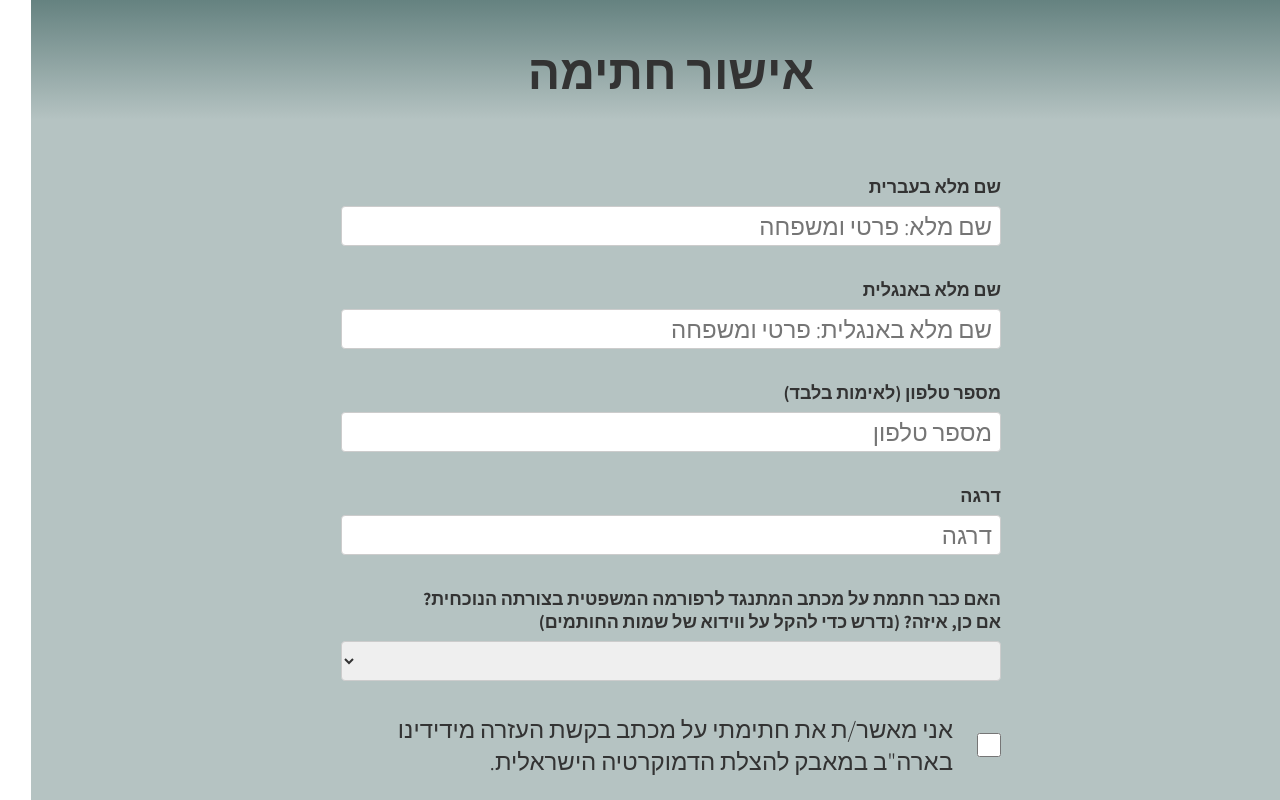
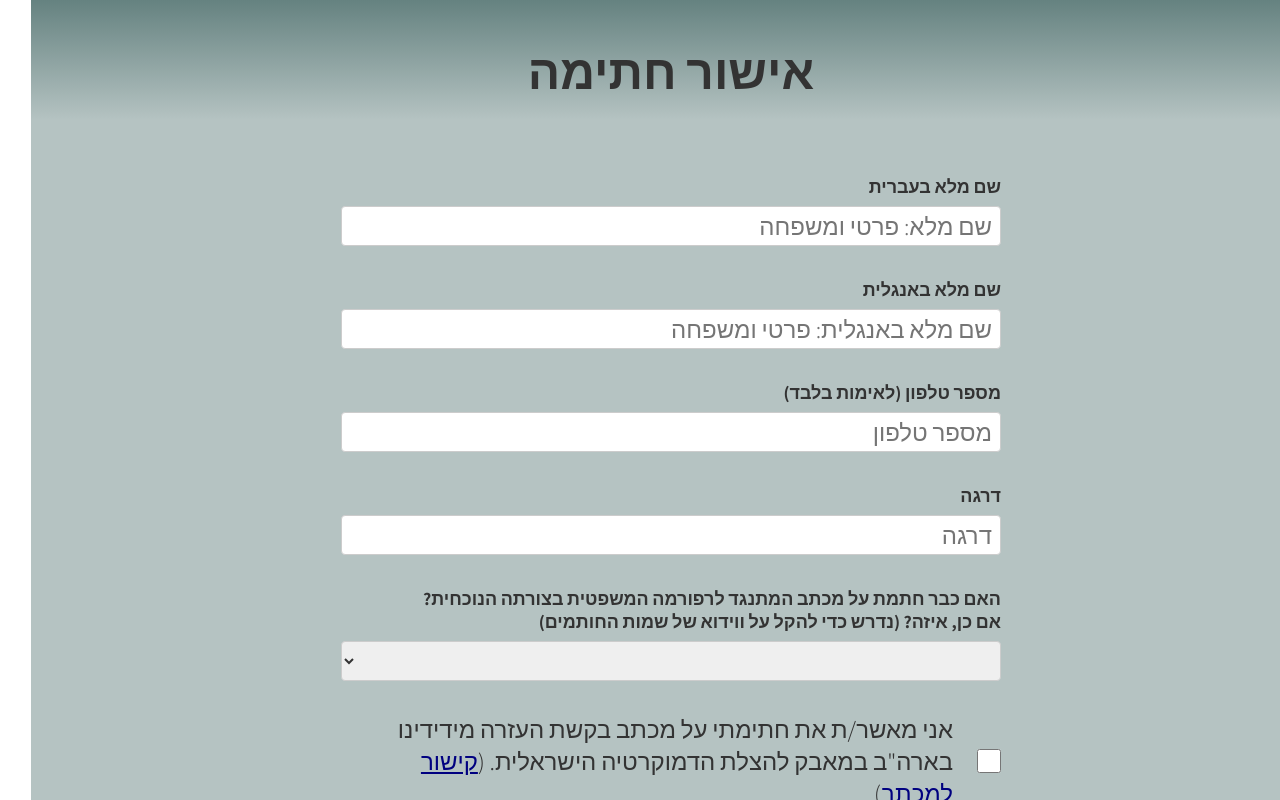
Before and after one commit to akariv/talpisign2, an Angular app: page / in a window 1280 px wide. Built offline with nearby package versions, Linux system fonts and the light colour scheme.

Commit message:
Add link

```diff
--- a/src/app/app.component.html
+++ b/src/app/app.component.html
@@ -26,7 +26,9 @@
 </div>
 <div class='section h'>
   <input type="checkbox" [(ngModel)]="approved" required>
-  <p>{{legalese}}</p>
+  <p>{{legalese}}
+    (<a href='https://drive.google.com/file/d/1V9cyaU350eXs4xx8kwMWD0yOs-JF2KPx/view' target="_blank">קישור למכתב</a>)
+  </p>
 </div>
 <div class='section h'>
   <input type="checkbox" [(ngModel)]="approved2" required>
--- a/src/app/app.component.less
+++ b/src/app/app.component.less
@@ -107,6 +107,11 @@
                 font-size: 18px;
             });
             margin: 0;
+            a {
+                cursor: pointer;
+                color: navy;
+                text-decoration: underline;
+            }
         }
 
         &.ltr {
```
